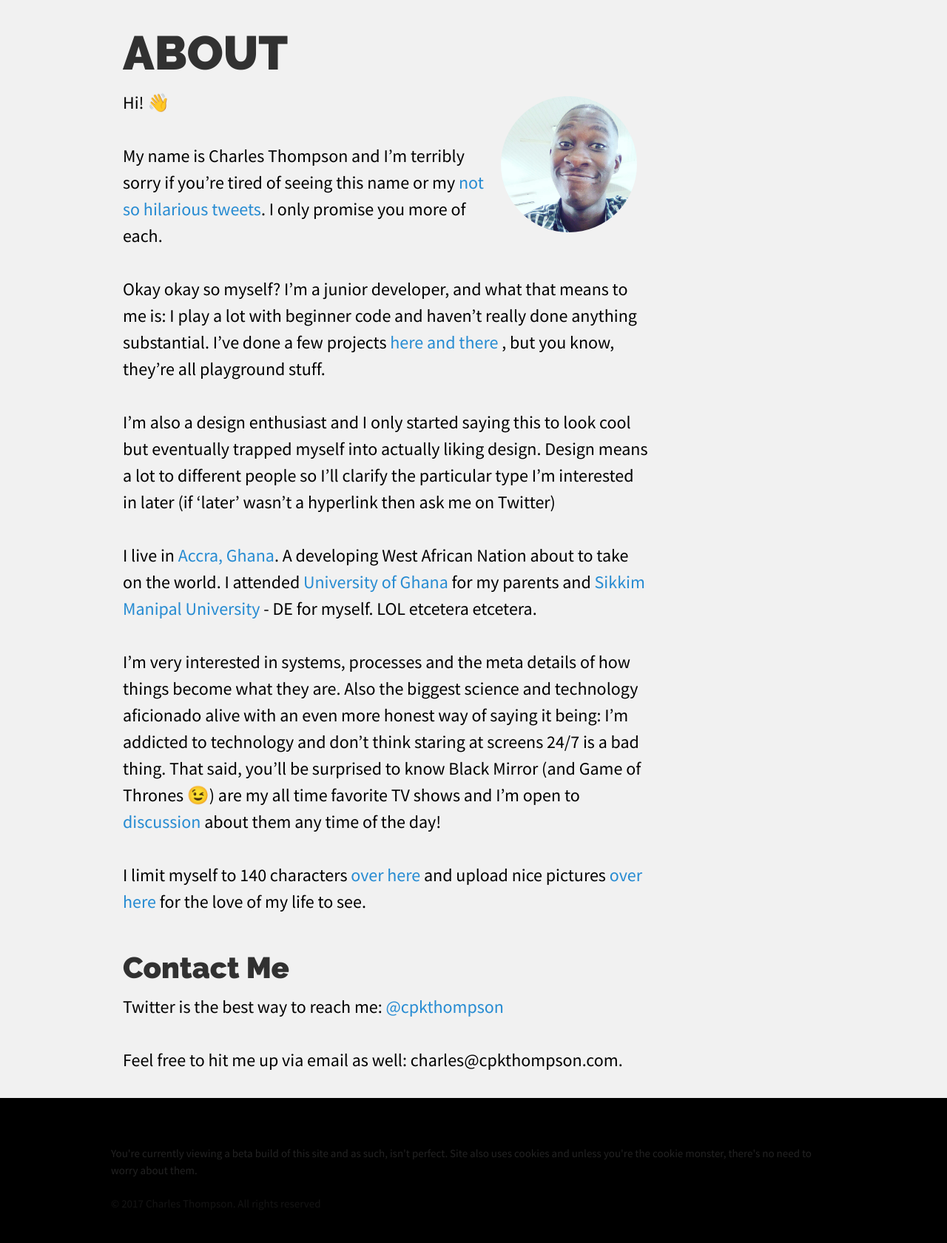
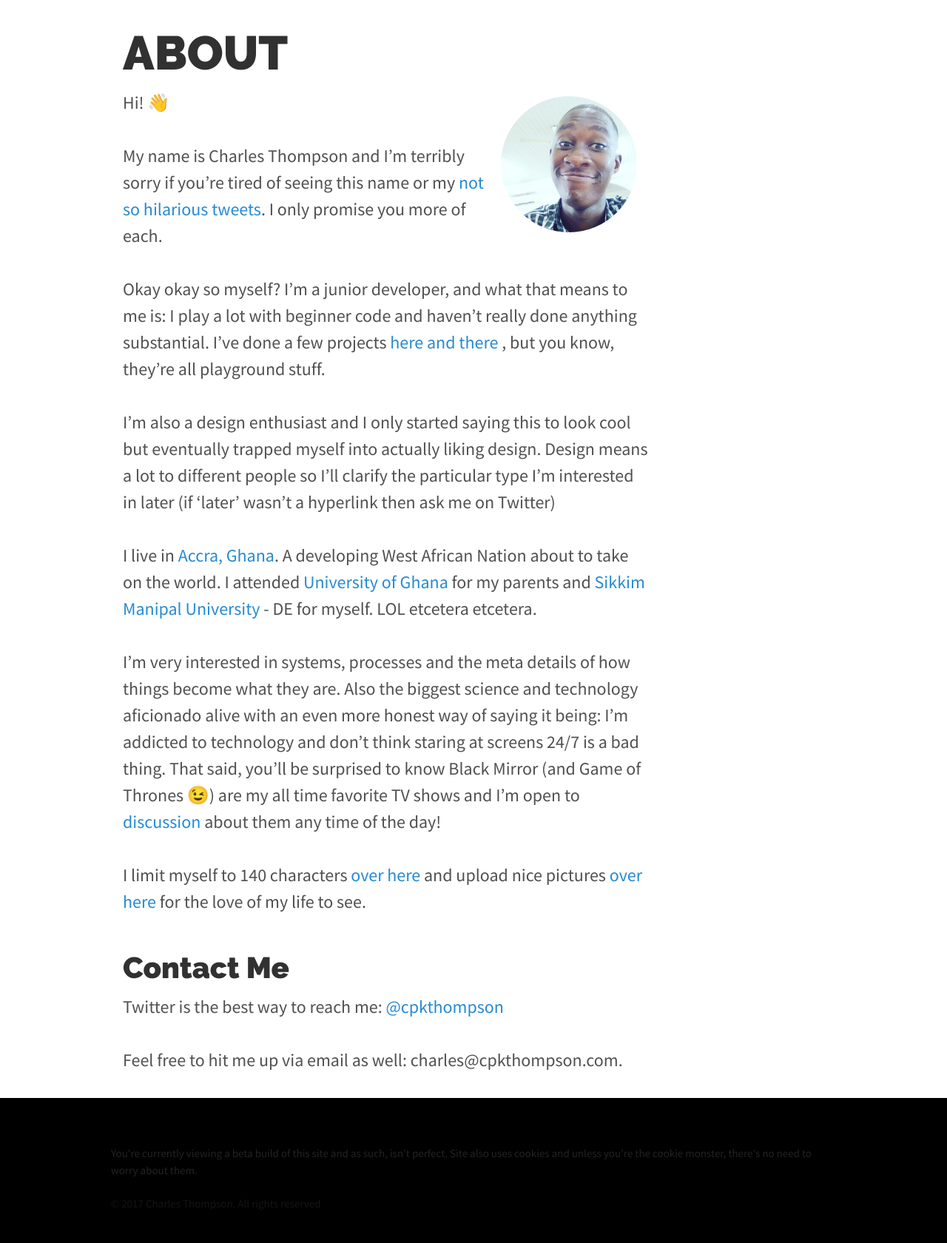
Before and after one commit to cpkthompson/cpkthompson.github.io, a Django app: page /about/ in a window 1280 px wide. Shown: the whole page at 74% size. Run offline with Django 3.2, Linux system fonts and the light colour scheme; some libraries are stand-ins or nearby versions.

Commit message:
Trying to fix crush

```diff
--- a/frontend/templates/base.html
+++ b/frontend/templates/base.html
@@ -49,7 +49,7 @@
     </style>
 </head>
 
-<body class="w3-light-grey">
+<body>
 {% block content %}
 {% endblock %}
 <div class="w3-black w3-padding w3-padding-32">
```
